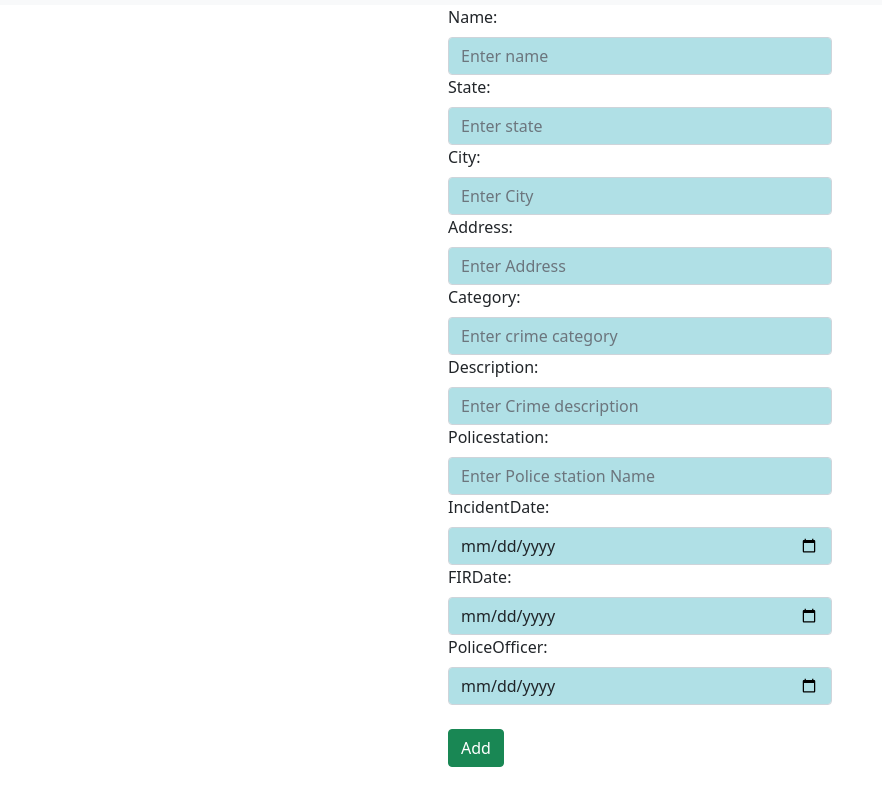
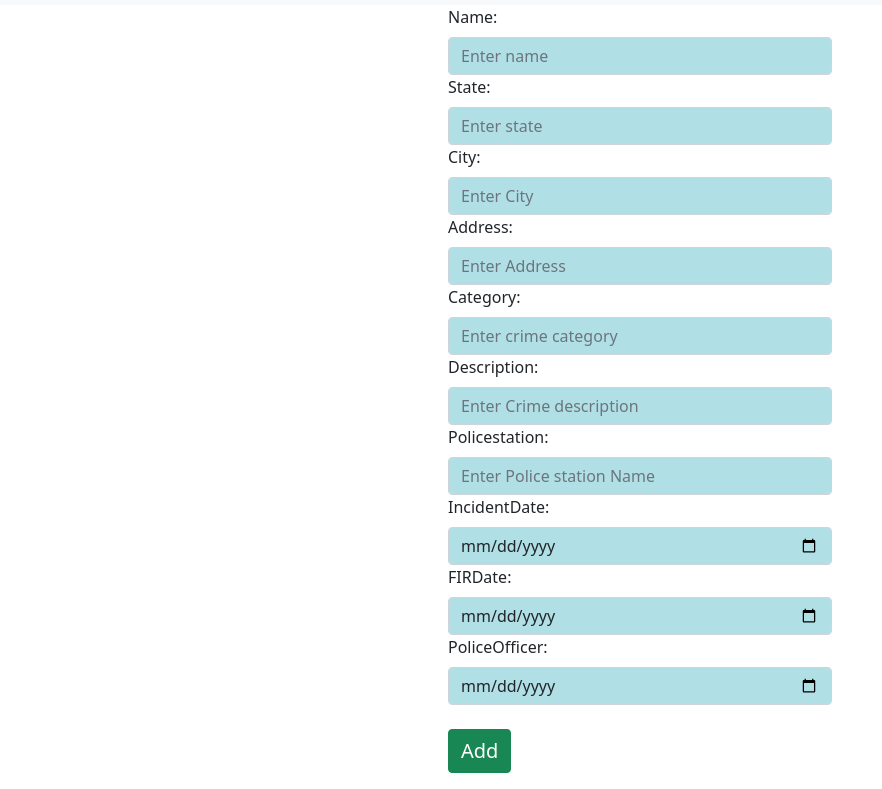
Before and after one commit to 2021mt93084/Crimebureausystem, a website: page index.html in a window 1280 px wide. Shown: the part 51-840 px from the top of the page, without its empty margins (0-882 px from the left). Drawn offline with nearby package versions, Linux system fonts and the light colour scheme.

Commit message:
Increased font size of text in button

```diff
--- a/index.html
+++ b/index.html
@@ -45,7 +45,7 @@
     <div id='addView'>
         <div style="width: 30%;margin: auto;" class="mb-3">
             <label for="exampleFormControlInput1" class="form-label">Name:</label>
-            <input type="name" class="form-control" id="name" placeholder="Enter name" style="background-color:powderblue">
+            <input type="name" class="form-control" id="name" placeholder="Enter name" style="background-color:powderblue; ">
 
             <label for="exampleFormControlInput1" class="form-label">State:</label>
             <input type="name" class="form-control" id="state" placeholder="Enter state" style="background-color:powderblue">
@@ -75,7 +75,7 @@
 			<input type="date" class="form-control" id="policeofficer" placeholder="Enter Police officer name" style="background-color:powderblue">
 
             <br />
-            <button onclick="addRecord()" type="button" class="btn btn-success">Add</button>
+            <button onclick="addRecord()" type="button" class="btn btn-success" style="font-size: 20px;">Add</button>
         </div>
     </div>
 
```
